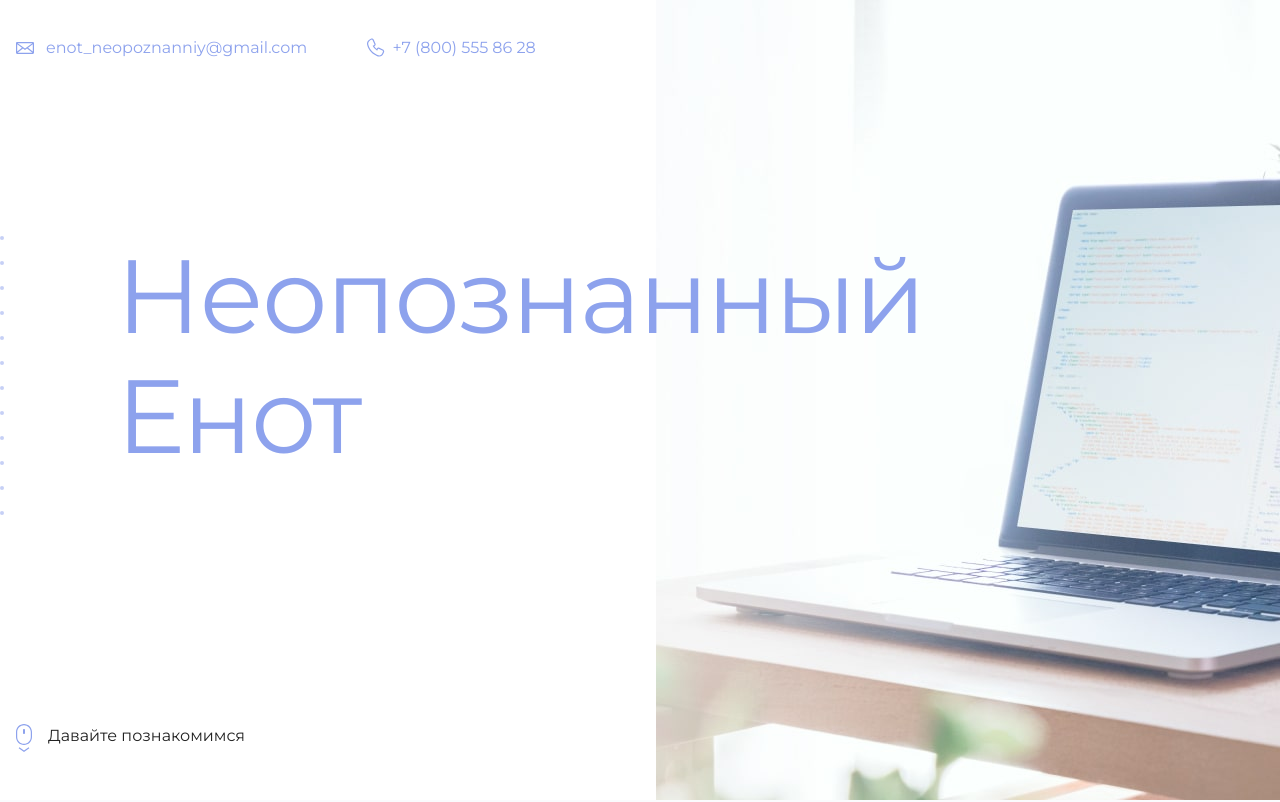
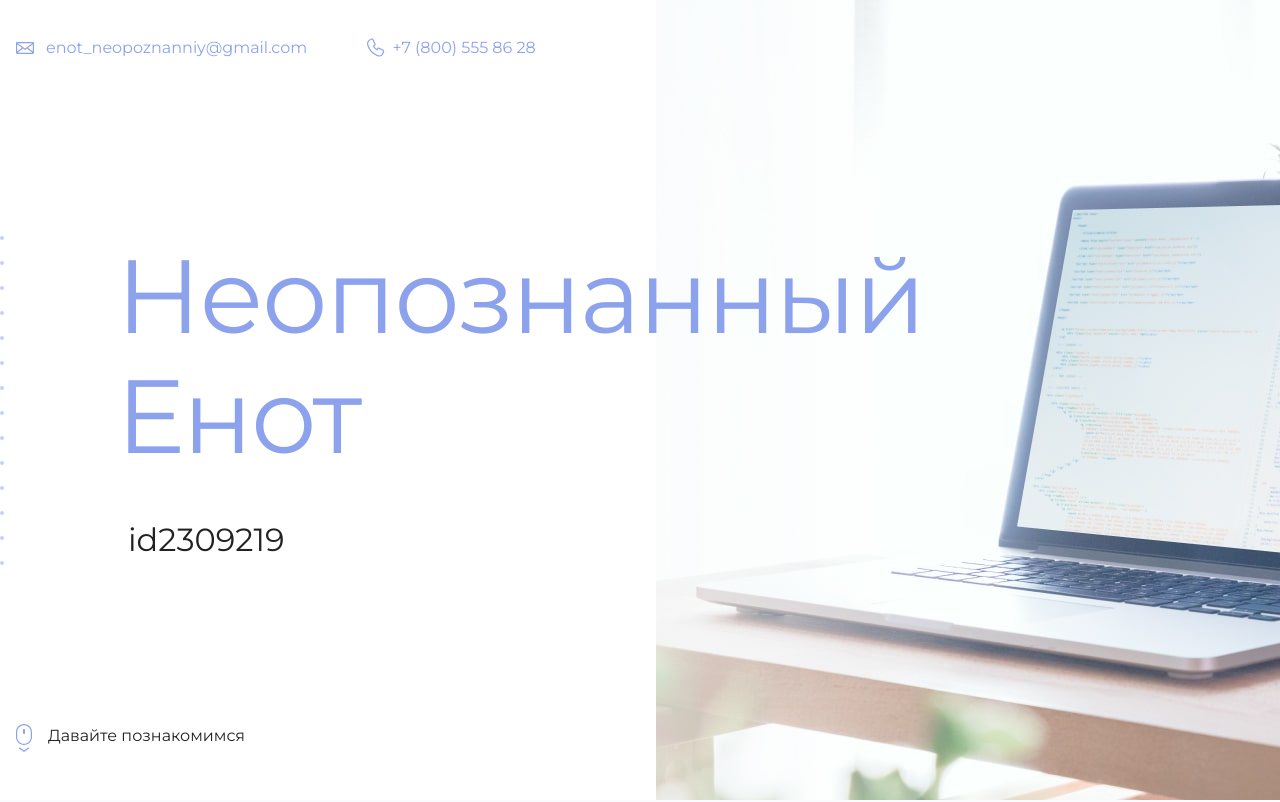
Before and after one commit to Mariia-Antonova/github-pages-example, a plain HTML site: page index.html in a window 1280 px wide. Shown: the top 802 px of the page. Drawn offline with Linux system fonts and the light colour scheme.

Commit message:
Added id

```diff
--- a/index.html
+++ b/index.html
@@ -19,7 +19,7 @@
       <section class="hero-image">
         <div class="container">
           <h1 class="heading">Неопознанный Енот</h1>
-          <p><!-- Тут ваш id на сайте Академии --></p>
+          <p>id2309219</p>
         </div>
       </section>
 
```
